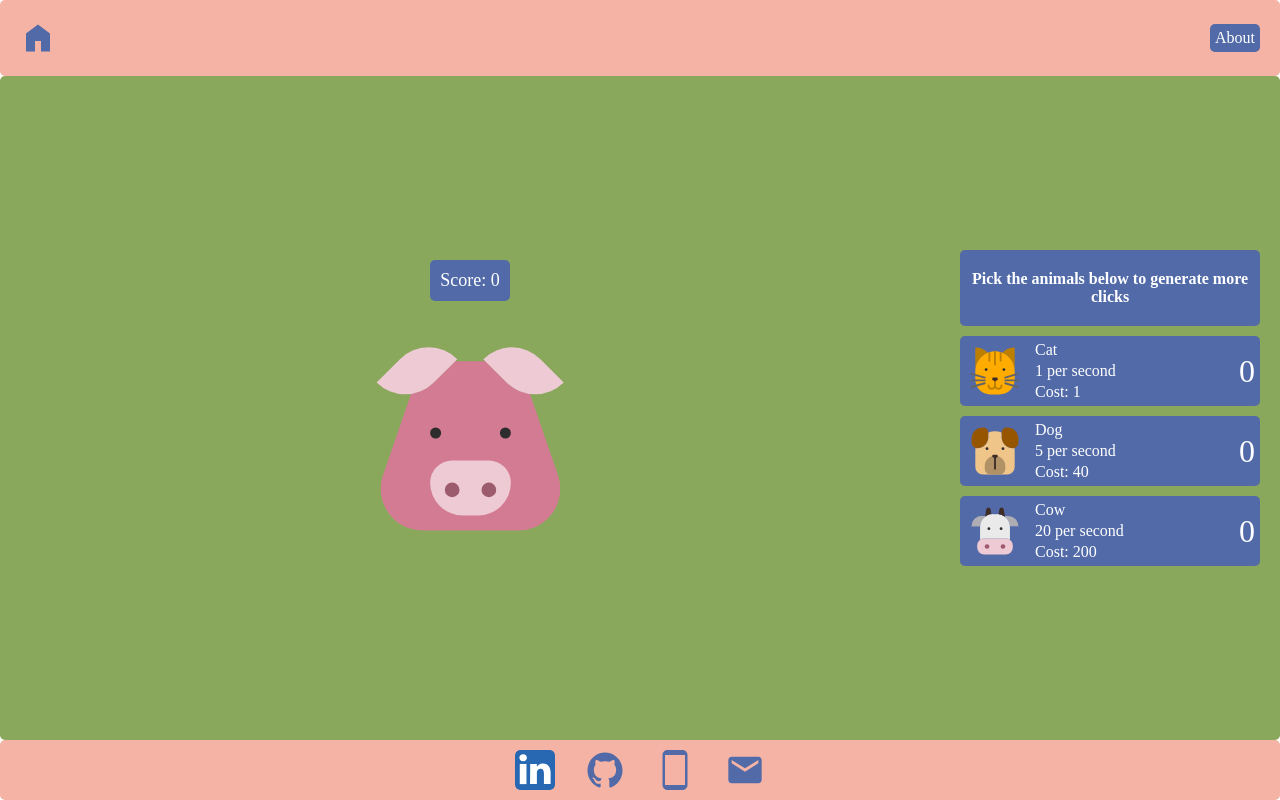
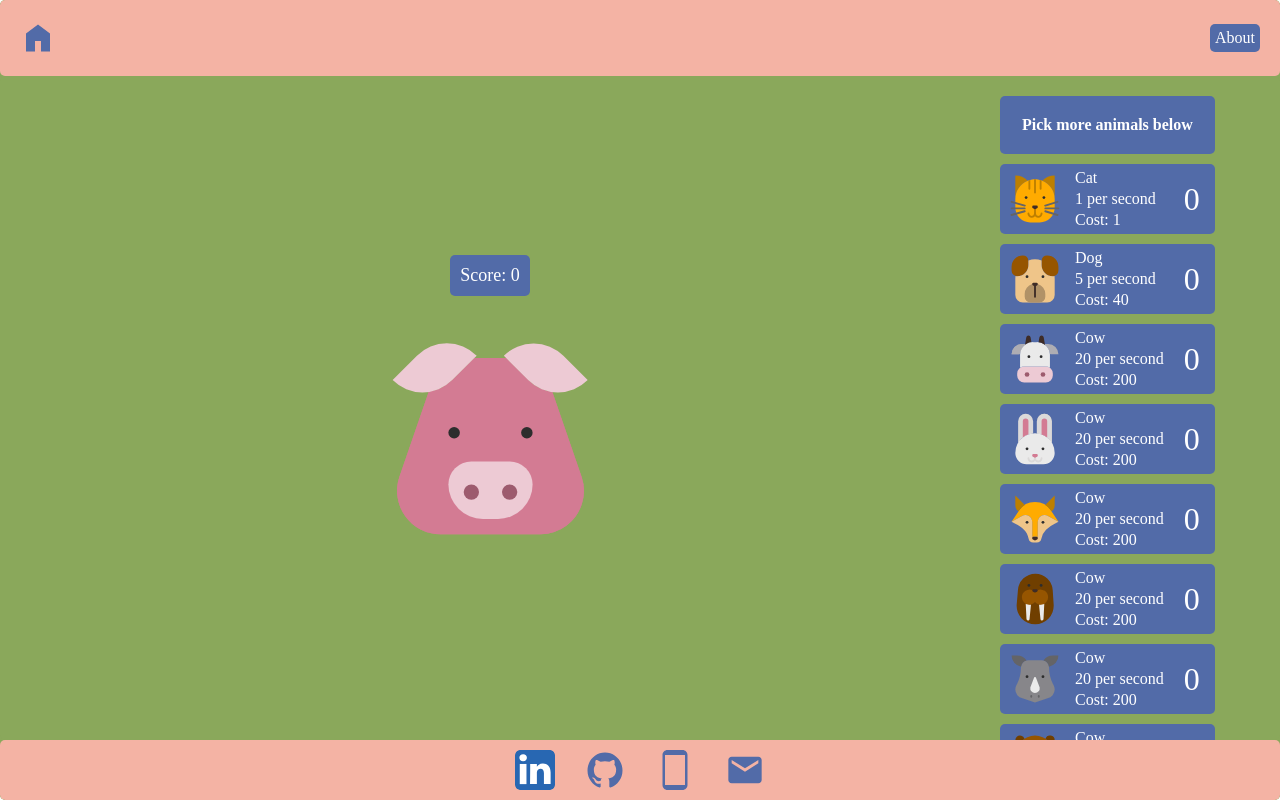
Before and after one commit to pelnik/CookieClicker, a website: page index.html in a window 1280 px wide. Drawn offline with Linux system fonts and the light colour scheme.

Commit message:
added scrolling to sidebar

```diff
--- a/index.html
+++ b/index.html
@@ -25,7 +25,8 @@
                     <img src="Media/Animals/pig.svg" id='clicker' />
                 </div>
                 <div id="sidebar">
-                    <h1>Pick the animals below to generate more clicks</h1>
+                    <div id="sidebarFlex">
+                        <h1>Pick more animals below</h1>
                         <div class="sidebarEntry" id="producer1">
                             <img class="producerPicture" src="Media/Animals/cat.svg" />
                             <div class="producerText">
@@ -55,8 +56,64 @@
                                 <p>20 per second</p>
                                 <p class="cost">Cost: 200</p>
                             </div>
-                        <div class="producerScore" id="producer3Bought">
+                            <div class="producerScore">
                                 0
+                            </div>
+                        </div>
+                        <div class="sidebarEntry" id="producer4">
+                            <img class="producerPicture" src="Media/Animals/bunny.svg" />
+                            <div class="producerText">
+                                <p>Cow</p>
+                                <p>20 per second</p>
+                                <p class="cost">Cost: 200</p>
+                            </div>
+                            <div class="producerScore">
+                                0
+                            </div>
+                        </div>
+                        <div class="sidebarEntry" id="producer5">
+                            <img class="producerPicture" src="Media/Animals/fox.svg" />
+                            <div class="producerText">
+                                <p>Cow</p>
+                                <p>20 per second</p>
+                                <p class="cost">Cost: 200</p>
+                            </div>
+                            <div class="producerScore">
+                                0
+                            </div>
+                        </div>
+                        <div class="sidebarEntry" id="producer6">
+                            <img class="producerPicture" src="Media/Animals/walrus.svg" />
+                            <div class="producerText">
+                                <p>Cow</p>
+                                <p>20 per second</p>
+                                <p class="cost">Cost: 200</p>
+                            </div>
+                            <div class="producerScore">
+                                0
+                            </div>
+                        </div>
+                        <div class="sidebarEntry" id="producer7">
+                            <img class="producerPicture" src="Media/Animals/rhino.svg" />
+                            <div class="producerText">
+                                <p>Cow</p>
+                                <p>20 per second</p>
+                                <p class="cost">Cost: 200</p>
+                            </div>
+                            <div class="producerScore">
+                                0
+                            </div>
+                        </div>
+                        <div class="sidebarEntry" id="producer8">
+                            <img class="producerPicture" src="Media/Animals/bear.svg" />
+                            <div class="producerText">
+                                <p>Cow</p>
+                                <p>20 per second</p>
+                                <p class="cost">Cost: 200</p>
+                            </div>
+                            <div class="producerScore">
+                                0
+                            </div>
                         </div>
                     </div>
                 </div>
@@ -86,6 +143,7 @@
                 <h1>About</h1>
                 <p>This project was built from only HTML, CSS, and vanilla Javascript with no extra frameworks.</p>
                 <p>Move up the food chain by clicking the pig!</p>
+                <p>Built by Matthew Pelnik</p>
             </div>
             <p id="aboutAtt">Icons used through attribute-only license from: kerismaker.com</p>
         </div>
--- a/style.css
+++ b/style.css
@@ -18,13 +18,16 @@
 
 
 #fullWindow {
+  background-color: #8AA85B;
   height: 100vh;
+  min-height: 100vh;
   width: 100vw;
   display: flex;
   flex-direction: row;
   flex-wrap: nowrap;
   padding: 0px;
   position: relative;
+  overflow-y: hidden;
 }
 
 #gamePage {
@@ -126,10 +129,18 @@
 
 #sidebar {
   flex-basis: 300px;
+  overflow-y: auto;
+  position: relative;
+}
+
+#sidebarFlex {
+  position: absolute;
+  top: 0px;
+  left: 0px;
+  padding: 20px;
   display: flex;
   flex-direction: column;
   flex-wrap: nowrap;
-  padding: 20px;
   gap: 10px;
   justify-content: center;
 }
@@ -137,7 +148,6 @@
 #sidebar h1 {
   background-color: #526BA8;
   color: white;
-  align-self: center;
   padding: 20px 0px;
   font-size: medium;
   text-align: center;
@@ -174,6 +184,7 @@
   flex-direction: column;
   justify-content: center;
   font-size: xx-large;
+  padding: 0px 10px;
 }
 
 #aboutPage {
```
Lines whose indentation alone changed are shown as unchanged.
